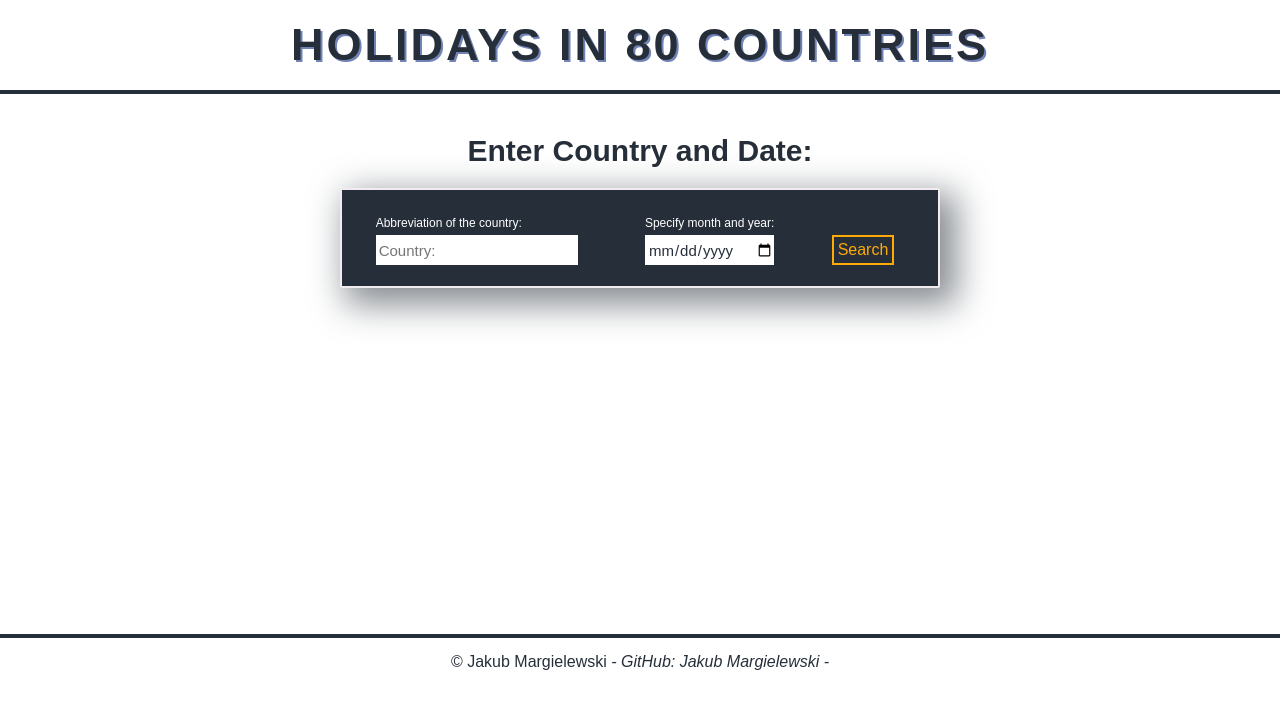
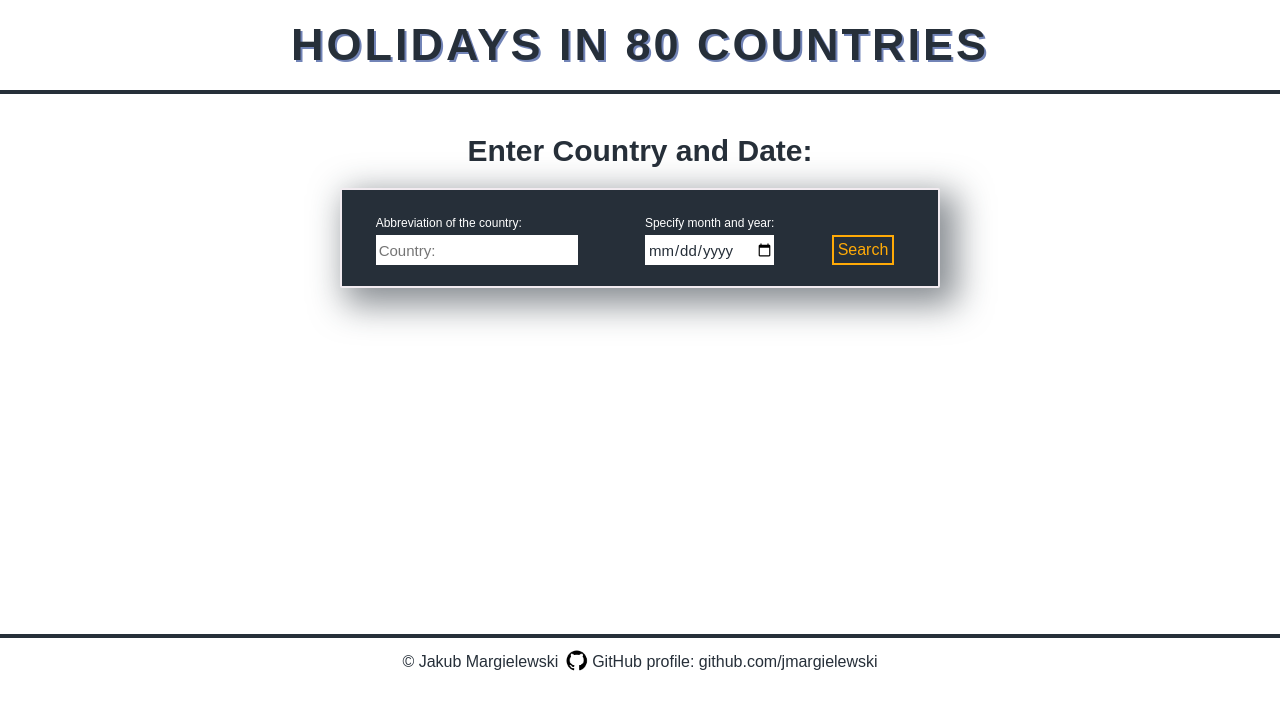
Before and after one commit to jmargielewski/Holiday-Rest-API, a plain HTML site: page index.html in a window 1280 px wide. Drawn offline with nearby package versions, Linux system fonts and the light colour scheme.

Commit message:
footer details

```diff
--- a/css/style.css
+++ b/css/style.css
@@ -144,51 +144,17 @@ footer p.author a{
     text-decoration: none;
     color: #262f39;
 }
-
-/*.wrapper{
-    margin: 0 auto;
-    width: 600px;
+footer p.author a:hover{
+    text-decoration: underline;
 }
 
-.appSearch{
-    width: 100%;
-    border: 2px solid coral;
-    background: #4682b4;
-    margin: 0 auto;
+footer p.author a i.iconGitHub{
+    background-image: url('../img/github.png');
+    background-size: cover;
+    width: 25px;
+    height: 25px;
+    display: inline-block;
+    position: relative;
+    top: 7px;
+    left: 2px;
 }
-
-.inputSearch{
-    width: 80%;
-    height: 30px;
-    padding: 0;
-    border: 0;
-}
-
-.buttonSearch{
-    background: #f4a460;
-    color: #4682b4;
-    width: 20%;
-    height: 30px;
-    padding: 0;
-    border: 0;
-}
-
-
-
-
-.ulHolidays{
-    width: 100%;
-    margin: 0 auto;
-    padding: 0;
-    list-style: none;
-
-}
-
-.ulHolidays li{
-    margin: 0;
-    padding: 0;
-}
-
-.hide{
-    display: none;
-}*/
--- a/index.html
+++ b/index.html
@@ -31,7 +31,11 @@
     </main>
     <footer>
         <p class='author'>
-            &copy; Jakub Margielewski <em><a href='https://github.com/jmargielewski' target='_blank'> - GitHub: Jakub Margielewski - </a></em>
+            &copy; Jakub Margielewski
+            <a href='https://github.com/jmargielewski' target='_blank'>
+                <i class="iconGitHub"></i>
+                GitHub profile: github.com/jmargielewski
+            </a>
         </p>
     </footer>
     <script src='js/app.js'> </script>
```
Also changed, not shown: img/github.png (added).
